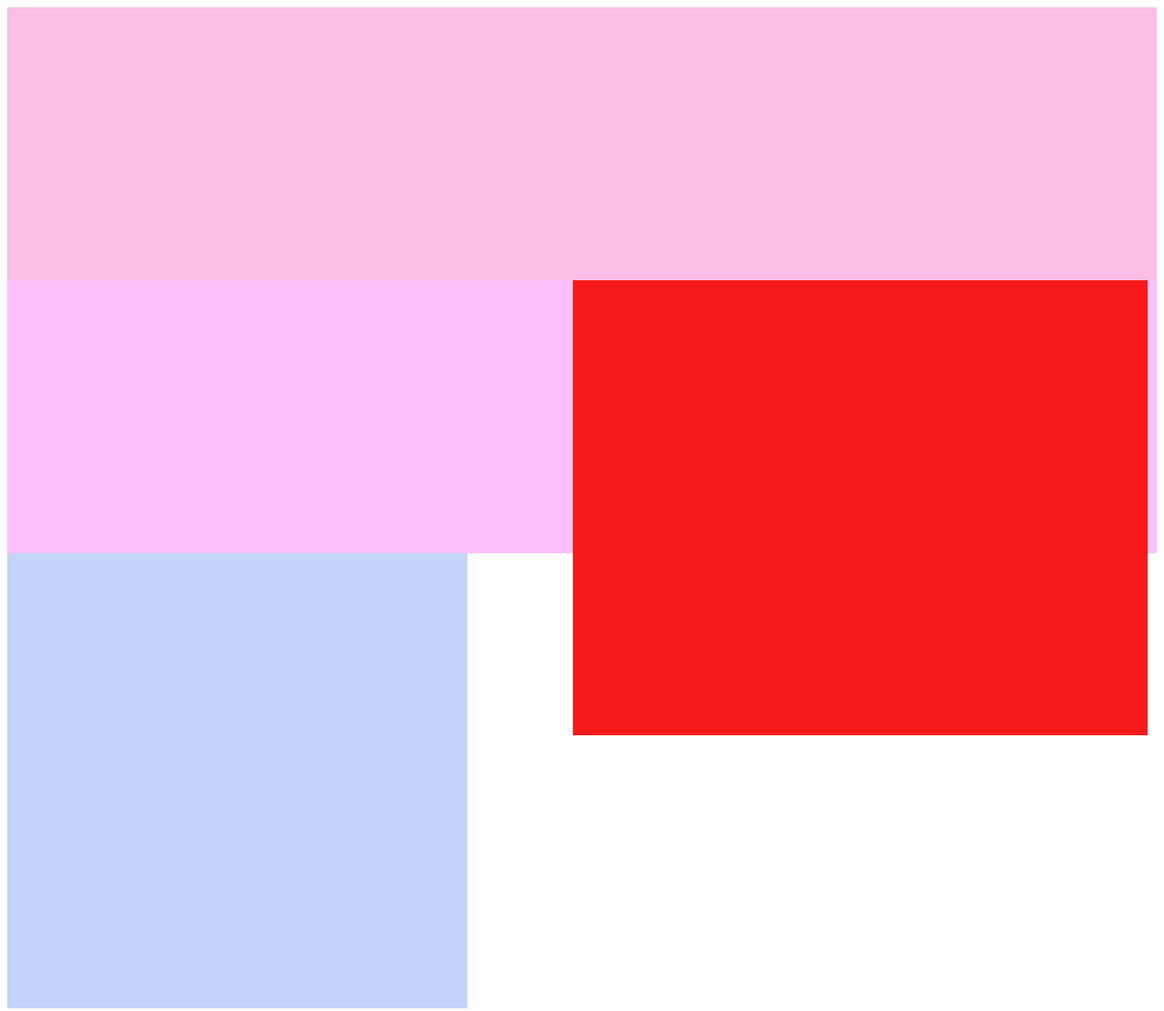
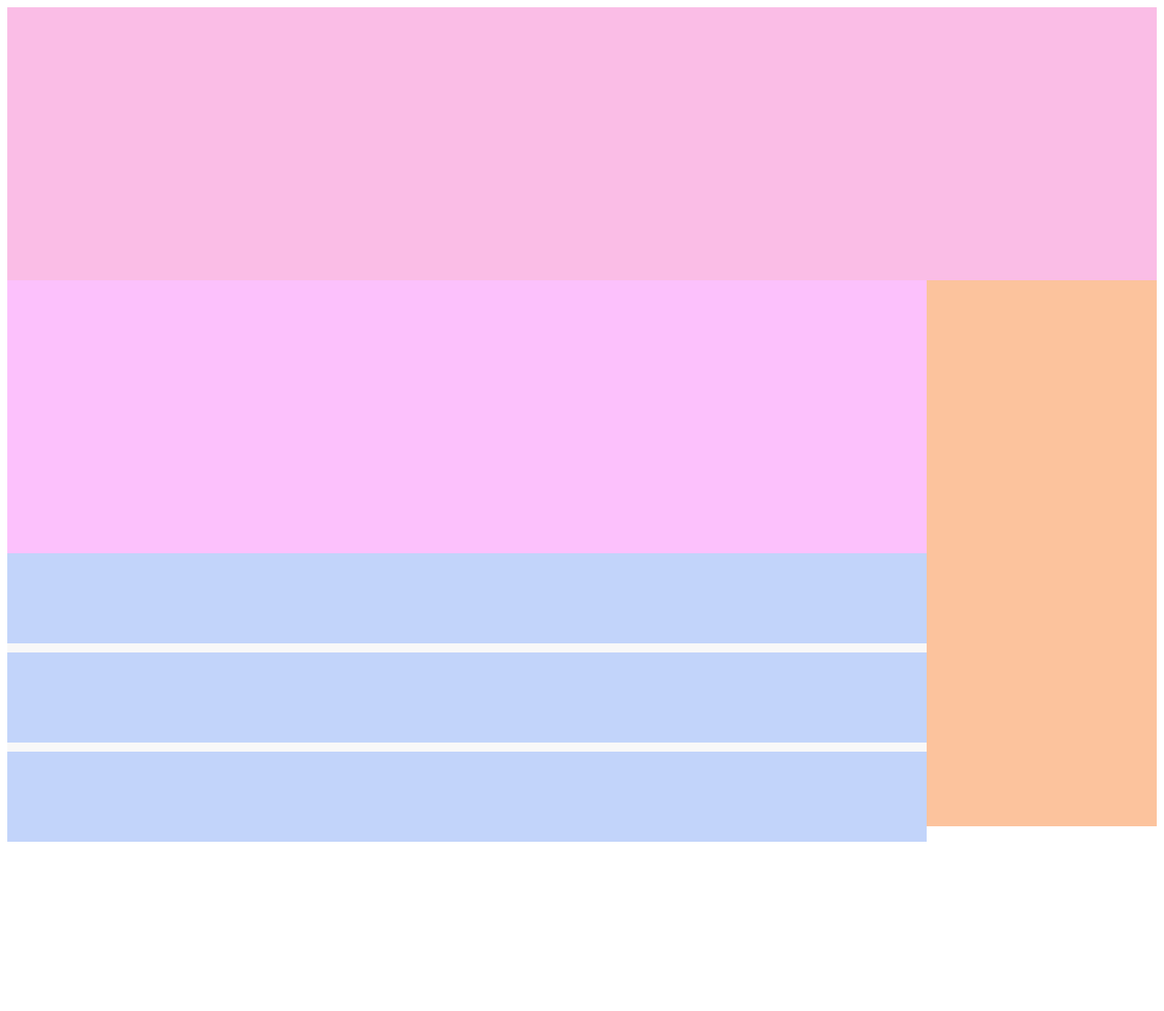
Before and after one commit to Isasantamaria/quiz1-ProgramacionWeb, a plain HTML site: page index.html in a window 1280 px wide. Shown: the whole page at 91% size. After the commit the page ends 925 px from the top, so only its background shows below. Drawn offline with Linux system fonts and the light colour scheme.

Commit message:
Añado 3 columnas separas por cajas

```diff
--- a/estilos.css
+++ b/estilos.css
@@ -8,22 +8,31 @@
     height: 300px;
     width: 100%;
     background-color: rgb(252, 193, 252);
+}
 
+#container3{
+    height: 300px;
+    width: 100%;
+    background-color: rgb(248, 248, 248);
 
 }
 
-#container3{
-    height: 500px;
-    width: 40%;
+.boxes{
+    height: 99px;
+    width: 80%;
     background-color: rgb(194, 212, 250);
+    margin-bottom: 10px;
+    margin-right: 10px;
+    display: flex;
 }
 
-.boxes{
-    height: 500px;
-    width: 50%;
-    background-color: rgb(248, 26, 26);
-    margin-bottom: 10px;
-    margin-right: 10px;
+
+.boxes1{
+    height: 600px;
+    width: 20%;
+    background-color: rgb(252, 195, 157);
+    /* margin-bottom: 10px;
+    margin-right: 10px; */
     /* border-radius: 20px; */
     /* flex-direction: column;
     flex-wrap: wrap;
@@ -32,5 +41,4 @@
     align-items: right; */
     /* position: fixed; */
     float: right;
-
 }
--- a/index.html
+++ b/index.html
@@ -9,8 +9,13 @@
 <body>
     <div id="container"></div>
     <div id="container2">
+        <div class="boxes1"></div>
+    </div>
+    <div id="container3">
+        <div class="boxes"></div>
+        <div class="boxes"></div>
         <div class="boxes"></div>
     </div>
-    <div id="container3"></div>
+
 </body>
 </html>
```
